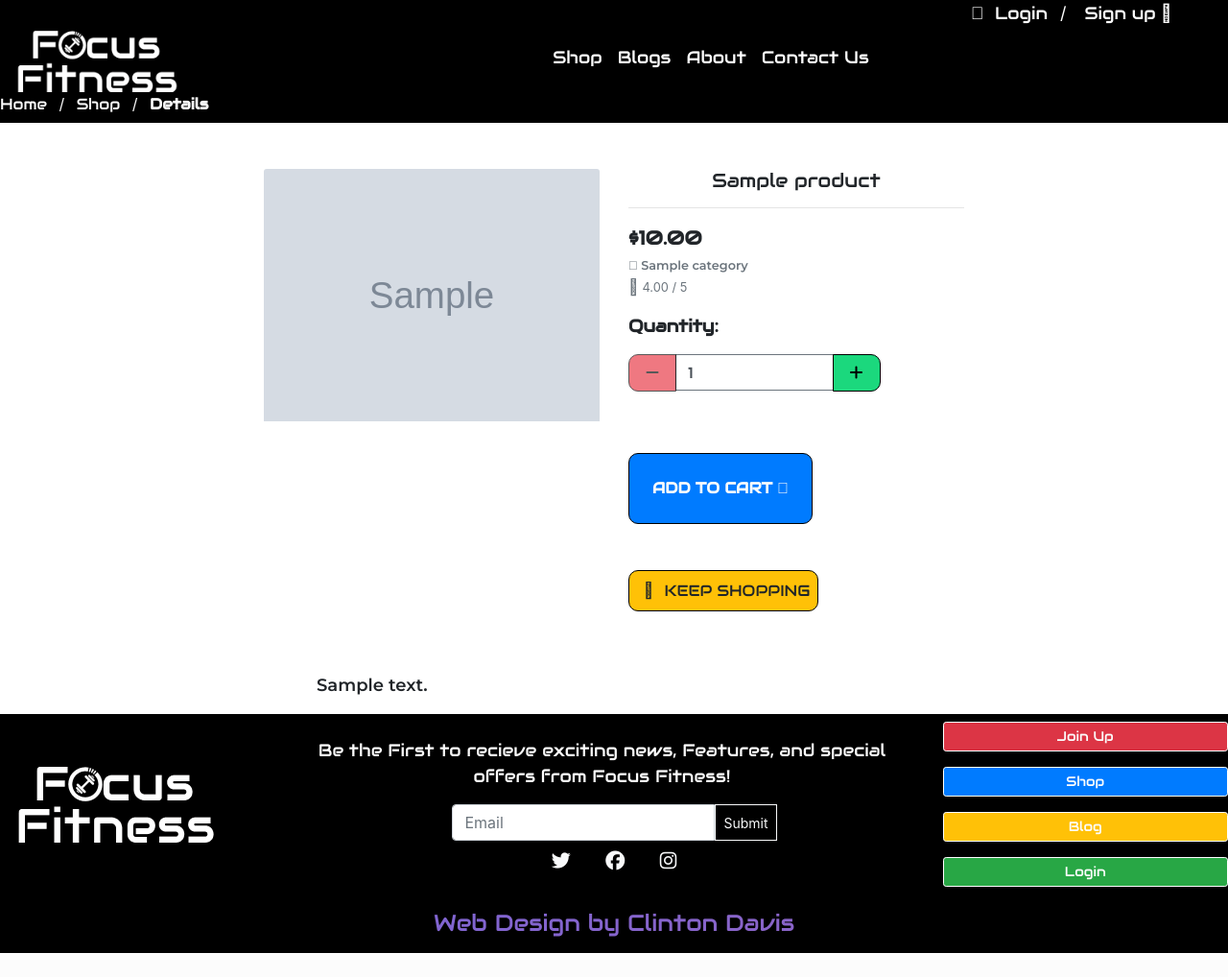
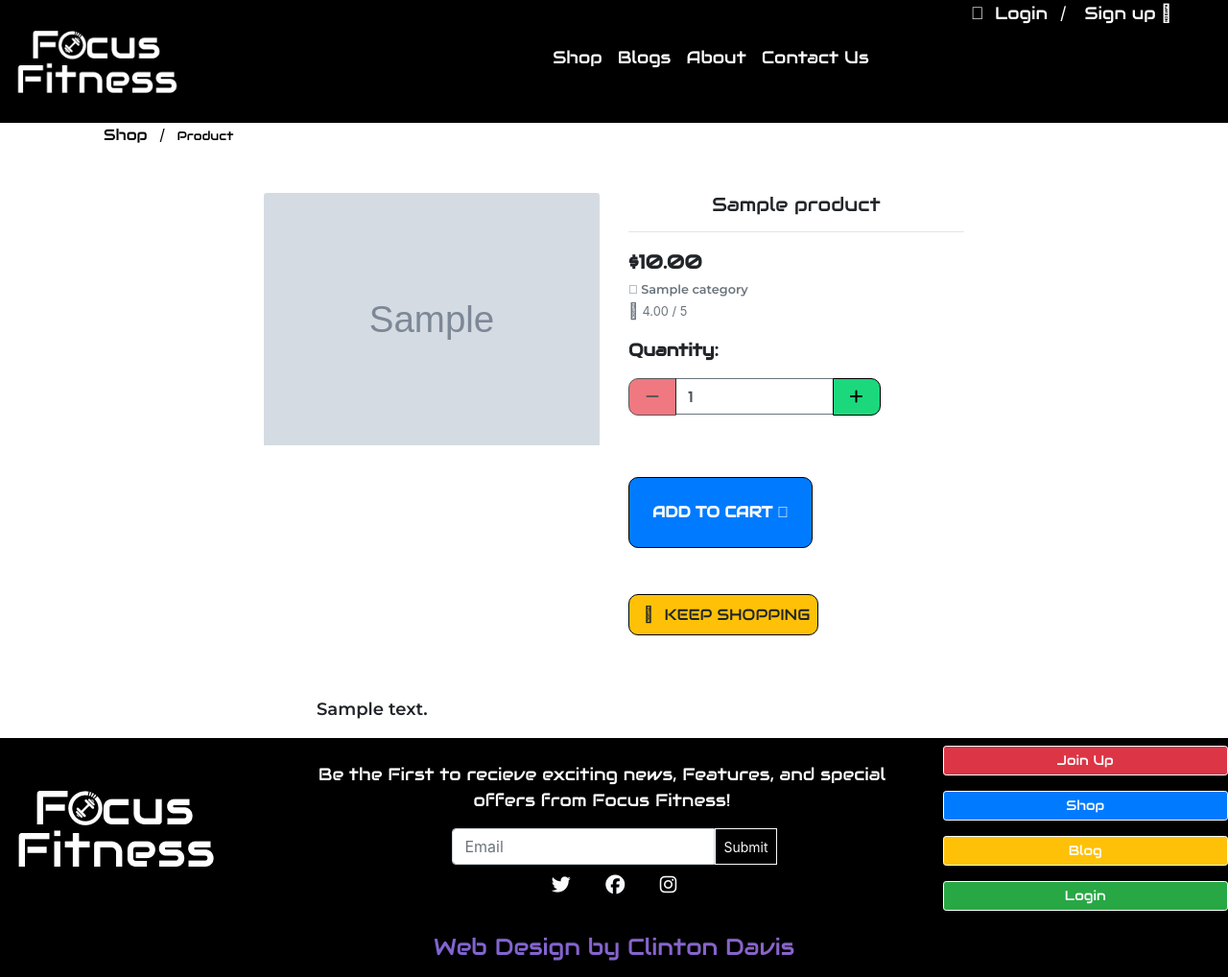
Before and after one commit to Clinton-Davis/focus_fitness, a Django app: page /products/1 in a window 1280 px wide. Shown: the whole page at 96% size. Before the commit the page ends 993 px from the top, so only its background shows below. Run offline with Django 3.2, Linux system fonts and the light colour scheme; tables that the repository leaves empty hold one stand-in row (values such as "Sample post"); grey boxes marked "Sample" are stand-in pictures; some libraries are stand-ins or nearby versions.

Commit message:
added breadcrums to programs dash and started shop

```diff
--- a/static/css/style.css
+++ b/static/css/style.css
@@ -446,6 +446,7 @@ nav {
 .overlay {
   position: relative;
   height: fit-content;
+  top: -65px;
   background-color: rgba(0, 0, 0, 0.7);
   border-radius: 20px;
   -webkit-border-radius: 20px;
--- a/templates/account/password_change.html
+++ b/templates/account/password_change.html
@@ -7,7 +7,9 @@
 {% block content %}
 
 <div class="empty-pic ">
+
     <div class="container about">
+
         <div class="overlay">
             <div class="col p-4">
 
--- a/templates/base_partials/_navbar.html
+++ b/templates/base_partials/_navbar.html
@@ -19,7 +19,18 @@
 
     <div class="justify-content-center collapse navbar-collapse" id="navbarSupportedContent">
         <ul class="aw navbar-nav  mx-3">
-
+            {% if request.user.is_authenticated %}
+            <li class="nav-item ">
+                <a class="nav-link" href="{% url 'programs:list' %}">Programs</a>
+            </li>
+            <li class="nav-item">
+                <a class="nav-link" href="{% url 'profile' %}">Dashboard</a>
+            </li>
+            <li class="nav-item">
+                <a class="nav-link" href="{% url 'account_logout' %}">Logout</a>
+            </li>
+            {% else %}
+            {% endif %}
             <li class="nav-item ">
                 <a class="nav-link" href="{% url 'products' %}">Shop</a>
             </li>
@@ -32,18 +43,7 @@
             <li class="nav-item ">
                 <a class="nav-link" href="{% url 'contact' %}">Contact Us</a>
             </li>
-            {% if request.user.is_authenticated %}
-            <li class="nav-item ">
-                <a class="nav-link" href="{% url 'programs:list' %}">Programs</a>
-            </li>
-            <li class="nav-item">
-                <a class="nav-link" href="{% url 'profile' %}">Dashboard</a>
-            </li>
-            <li class="nav-item">
-                <a class="nav-link" href="{% url 'account_logout' %}">Logout</a>
-            </li>
-            {% else %}
-            {% endif %}
+
 
 
 
--- a/templates/products/products_detail.html
+++ b/templates/products/products_detail.html
@@ -2,20 +2,18 @@
 {% load static %}
 {% block content %}
 
-<div class="container-fluid bg-black fixed-top crumbs">
-    <div class="row">
-        <div class="col-md-12 mb-0">
-            <a class="text-wht aw" href="{% url 'home' %}">Home</a>
-            <span class="mx-2 mb-0 text-wht">/</span>
-            <a class="text-wht aw" href="{% url 'products' %}">Shop</a>
-            <span class="mx-2 mb-0 text-wht">/</span>
-            <strong class="text-wht aw">Details</strong>
+<div class="container-fluid product-overlay">
+
+    <div class="container">
+        <div class="container ">
+            <div class="row">
+                <div class="col-md-12 mb-0">
+                    <a class="text-bk aw pl-2" href="{% url 'products' %}">Shop</a>
+                    <span class="mx-2 mb-0 text-bk">/</span>
+                    <small class="text-bk aw">Product</small>
+                </div>
+            </div>
         </div>
-    </div>
-</div>
-
-<div class="container-fluid product-overlay">
-    <div class="container">
         <div class="row ">
             <div class="col-12 col-md-6 col-lg-4 offset-lg-2">
                 <div class="image-container my-5">
--- a/templates/programs/program_detail.html
+++ b/templates/programs/program_detail.html
@@ -10,7 +10,7 @@
             <div class="col-md-12 mb-0">
                 <a class="text-wht aw pl-2" href="{% url 'programs:list' %}">Programs</a>
                 <span class="mx-2 mb-0 text-wht">/</span>
-                <small class="text-wht aw">Dashboard</small>
+                <small class="text-wht aw">{{ object.title }}</small>
             </div>
         </div>
     </div>
```
Also changed, not shown: templates/account/password_reset.html (+11 -0 lines), templates/profiles/profile.html (+8 -8 lines), templates/profiles/profile_details.html (+9 -10 lines), templates/programs/program_list.html (+9 -0 lines), templates/programs/workout_detail.html (+9 -8 lines).
